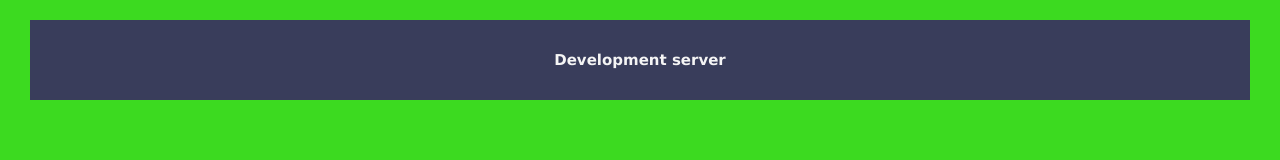
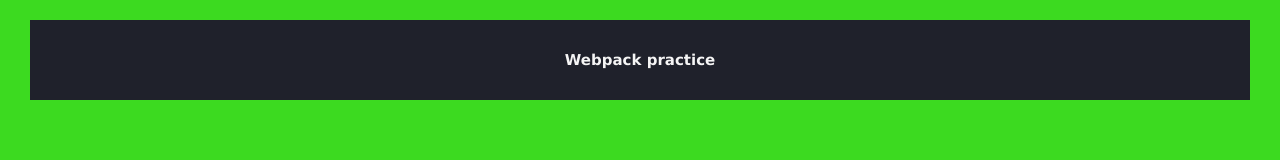
Before and after one commit to KrisSoloshenko/Webpack-practice, a website built with webpack: page src/index.html in a window 1280 px wide. Built offline with nearby package versions, Linux system fonts and the light colour scheme.

Commit message:
update index.html and styles.css

```diff
--- a/src/index.html
+++ b/src/index.html
@@ -7,7 +7,7 @@
     <link rel="stylesheet" type="text/css" href=" dist/main.css">
 </head>
 <body>
-    <div class="dev-cls"> Development server </div>
+    <div class="dev-cls"> Webpack practice </div>
     <div><script src="main.js"></script></div>
 </body>
 </html>
--- a/src/styles.css
+++ b/src/styles.css
@@ -13,7 +13,7 @@
 }
 
 .dev-cls {
-    background-color: rgb(57, 61, 91);
+    background-color: rgb(31, 33, 43);
     font-size: 15px;
     color: whitesmoke;
     height: 50px;
```
Also changed, not shown: dist/main.css, dist/main.html, 1 other file.
